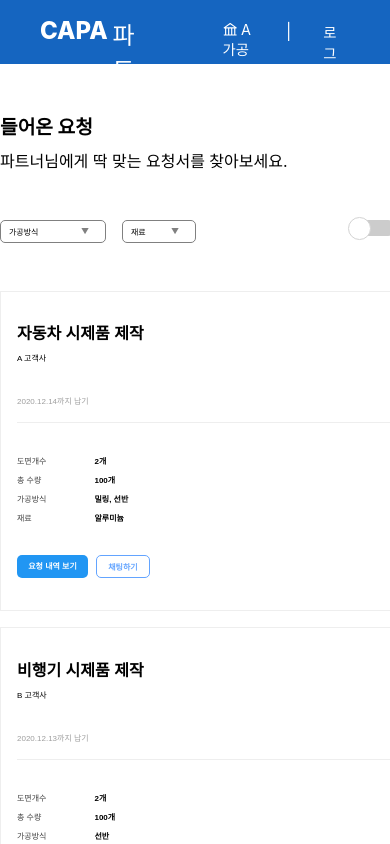
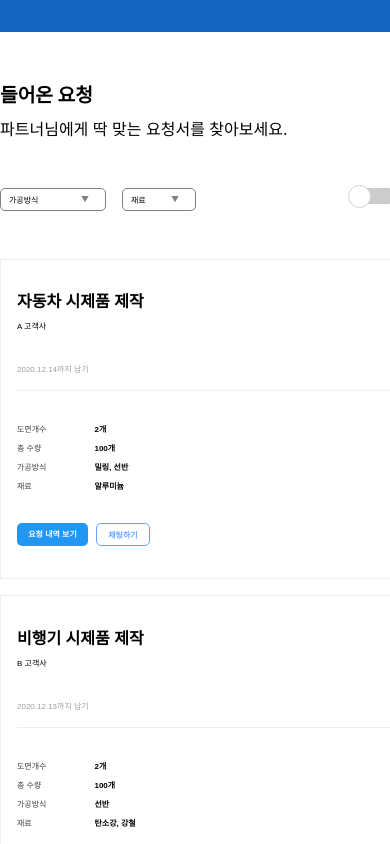
Before and after one commit to Captainjack-kor/capaTest, a React (Create React App) app in the folder capa/: page / in a window 390 px wide. Shown: the top 844 px of the page. Built offline with nearby package versions, Linux system fonts and the light colour scheme.

Commit message:
doing responsiveApp

```diff
--- a/capa/src/App.js
+++ b/capa/src/App.js
@@ -2,6 +2,7 @@ import React from 'react';
 import './App.css';
 import Header from "../src/components/Header";
 import MainContents from "../src/components/MainContents";
+import MobileHeader from "../src/components/MobileHeader";
 import { useMediaQuery } from "react-responsive";
 
 
@@ -21,8 +22,27 @@ function App() {
 
   return (
     <>
-      <Header />
-      <MainContents />
+      {isPc && (
+        <>
+          <Header />
+          <MainContents />
+        </>
+      )}
+
+      {isTablet && (
+        <>
+          <Header />
+          <MainContents />
+        </>
+      )}
+
+      {isMobile && (
+        <>
+          <MobileHeader />
+          <MainContents />
+        </>
+      )}
+
     </>
   );
 }
--- a/capa/src/components/Header.js
+++ b/capa/src/components/Header.js
@@ -1,5 +1,4 @@
 import { BankOutlined } from '@ant-design/icons';
-
 import "../style/Header.css";
 
 const Header = () => {
--- a/capa/src/components/MainContentsList.js
+++ b/capa/src/components/MainContentsList.js
@@ -93,7 +93,7 @@ const MainContentsList = ({ inMeetingHandleValue }) => {
 
   const inMeetingChecker = list.lists.filter(value => value.inMeeting === true);
 
-  console.log(inMeetingChecker.length);
+  //console.log(inMeetingChecker.length);
 
   return (
     <>
--- /dev/null
+++ b/capa/src/components/MobileHeader.js
@@ -0,0 +1,13 @@
+import "../style/MobileHeader.css";
+
+const MobileHeader = () => {
+  return (
+    <>
+      <div id="mobileHeader">
+
+      </div>
+    </>
+  );
+}
+
+export default MobileHeader;
--- /dev/null
+++ b/capa/src/style/MobileHeader.css
@@ -0,0 +1,9 @@
+#mobileHeader {
+  display: flex;
+  justify-content: space-between;
+  top: 0%;
+  width: 100%;
+  background-color: #1565c0;
+  color: white;
+  height: 2rem;
+}
```
